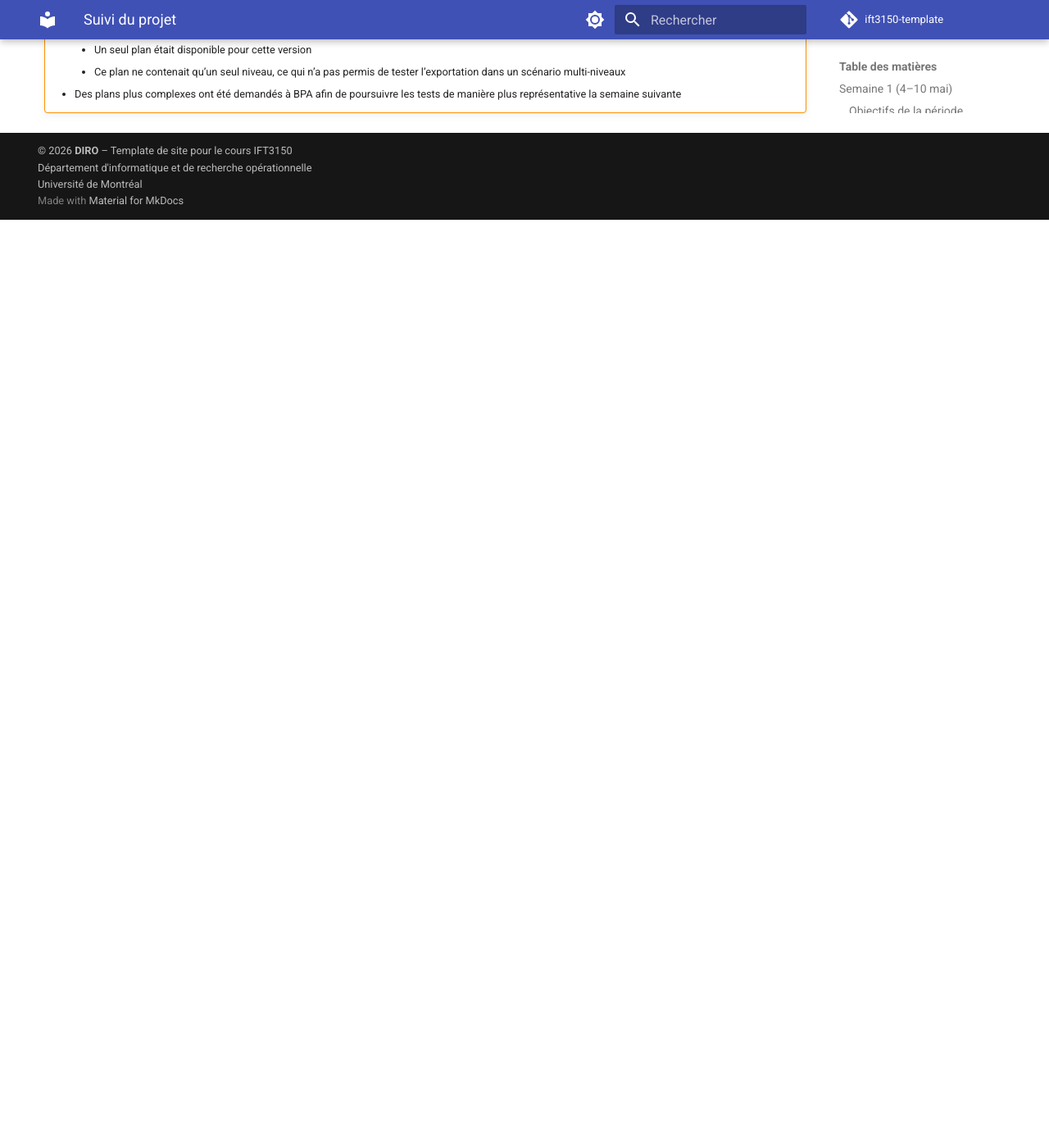
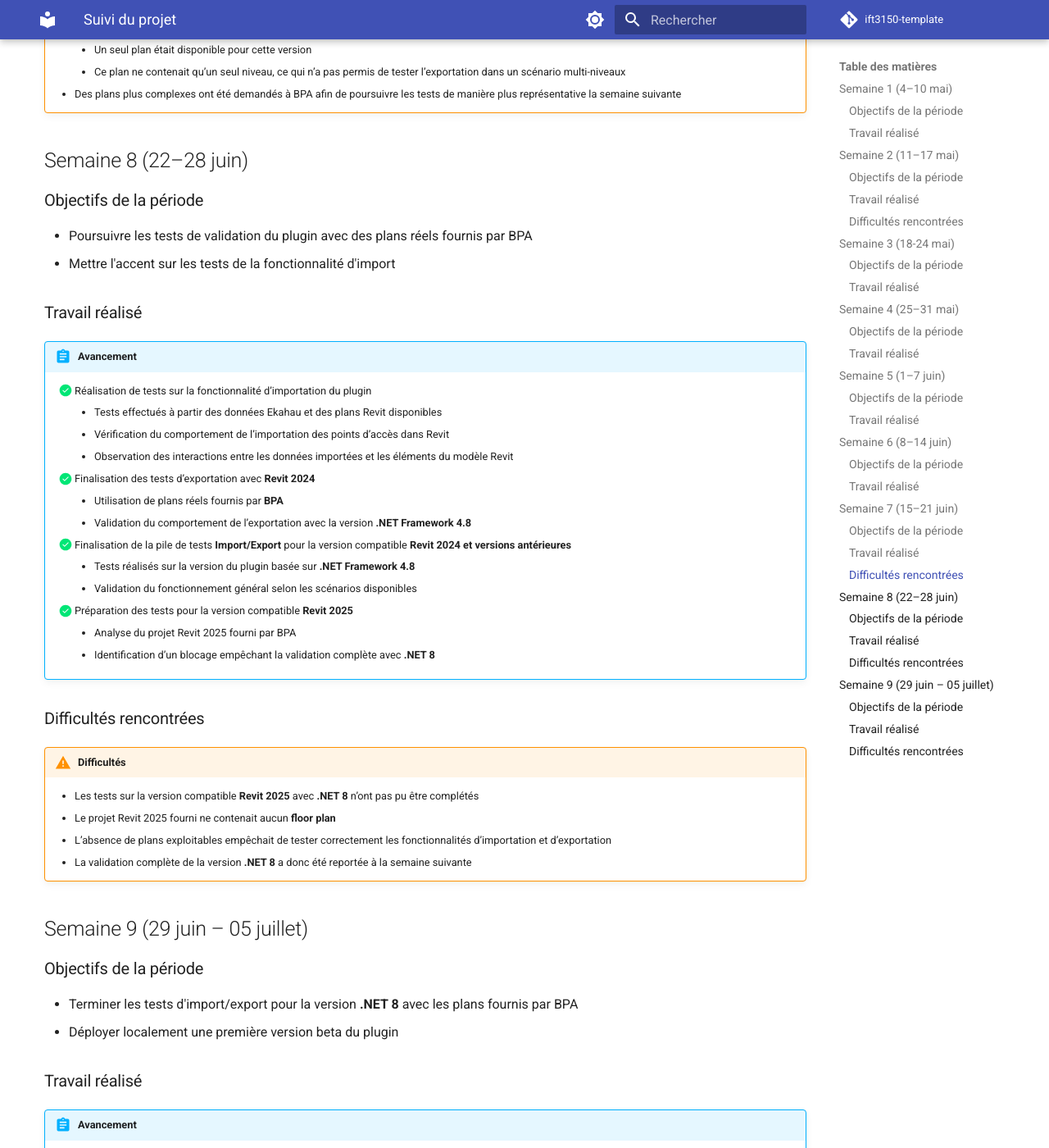
Before and after one commit to tidjanioff/ift3150-suivi, an MkDocs documentation site: the page built from docs/suivi.md, in a window 1280 px wide and 1400 px high, scrolled down 5043 px. Shown: the whole window at 82% size. Built offline with MkDocs 1.6.1 and Material for MkDocs 9.7.7, drawn with Linux system fonts in a browser that asks for light colours; emoji names are drawn with the system emoji font; comment, search, counter and statistics services are not loaded; before the commit the page ends 5311 px from its top, so only the background shows below that; some of the changed text lies outside the part shown.

Commit message:
Suivi: semaines 8 et 9

```diff
--- a/docs/suivi.md
+++ b/docs/suivi.md
@@ -183,6 +183,67 @@ title: Suivi du projet
         - Ce plan ne contenait qu’un seul niveau, ce qui n’a pas permis de tester l’exportation dans un scénario multi-niveaux
     - Des plans plus complexes ont été demandés à BPA afin de poursuivre les tests de manière plus représentative la semaine suivante
 
+## Semaine 8 (22–28 juin)
+
+### Objectifs de la période
+
+* Poursuivre les tests de validation du plugin avec des plans réels fournis par BPA
+* Mettre l'accent sur les tests de la fonctionnalité d'import
+
+### Travail réalisé
+
+!!! abstract "Avancement"
+    - [x] Réalisation de tests sur la fonctionnalité d’importation du plugin
+        - Tests effectués à partir des données Ekahau et des plans Revit disponibles
+        - Vérification du comportement de l’importation des points d’accès dans Revit
+        - Observation des interactions entre les données importées et les éléments du modèle Revit
+    - [x] Finalisation des tests d’exportation avec **Revit 2024**
+        - Utilisation de plans réels fournis par **BPA**
+        - Validation du comportement de l’exportation avec la version **.NET Framework 4.8**
+    - [x] Finalisation de la pile de tests **Import/Export** pour la version compatible **Revit 2024 et versions antérieures**
+        - Tests réalisés sur la version du plugin basée sur **.NET Framework 4.8**
+        - Validation du fonctionnement général selon les scénarios disponibles
+    - [x] Préparation des tests pour la version compatible **Revit 2025**
+        - Analyse du projet Revit 2025 fourni par BPA
+        - Identification d’un blocage empêchant la validation complète avec **.NET 8**
+
+### Difficultés rencontrées
+
+!!! warning "Difficultés"
+    - Les tests sur la version compatible **Revit 2025** avec **.NET 8** n’ont pas pu être complétés
+    - Le projet Revit 2025 fourni ne contenait aucun **floor plan**
+    - L’absence de plans exploitables empêchait de tester correctement les fonctionnalités d’importation et d’exportation
+    - La validation complète de la version **.NET 8** a donc été reportée à la semaine suivante
+
+## Semaine 9 (29 juin – 05 juillet)
+
+### Objectifs de la période
+
+* Terminer les tests d'import/export pour la version **.NET 8** avec les plans fournis par BPA
+* Déployer localement une première version beta du plugin
+
+### Travail réalisé
+
+!!! abstract "Avancement"
+    - [x] Réalisation d’un premier déploiement local du plugin pour la version **.NET Framework 4.8**
+        - Déploiement effectué pour la version compatible **Revit 2024 et versions antérieures**
+        - Validation basée sur les tests d’importation et d’exportation réalisés avec les plans fournis par **BPA**
+    - [x] Poursuite des tests sur la version compatible **Revit 2025** avec **.NET 8**
+        - Analyse d’un projet Revit de **BPA** lié à un contexte d’aéroport
+        - Identification de problèmes empêchant un déploiement fiable de cette version
+    - [x] Début de l’investigation des problèmes spécifiques à la version **.NET 8**
+        - Analyse des comportements problématiques observés avec le projet fourni
+        - Report du déploiement de la version **Revit 2025 / .NET 8** jusqu’à correction des problèmes identifiés
+
+### Difficultés rencontrées
+
+!!! warning "Difficultés"
+    - Le déploiement local n’a pu être réalisé que pour la version **.NET Framework 4.8**
+    - Les tests effectués avec les plans fournis par **BPA** étaient concluants pour cette version
+    - La version **.NET 8** compatible **Revit 2025** présente encore des problèmes avec un projet réel de BPA
+    - Les difficultés observées empêchent un déploiement local fiable pour le moment
+    - Une analyse plus approfondie est nécessaire afin d’identifier précisément les causes et d’appliquer les correctifs requis
+
 
 <!-- ## Semaine X (y-z mois)
 
```
Also changed, not shown: site/search/search_index.json, site/sitemap.xml, site/suivi/index.html, 1 other file.
